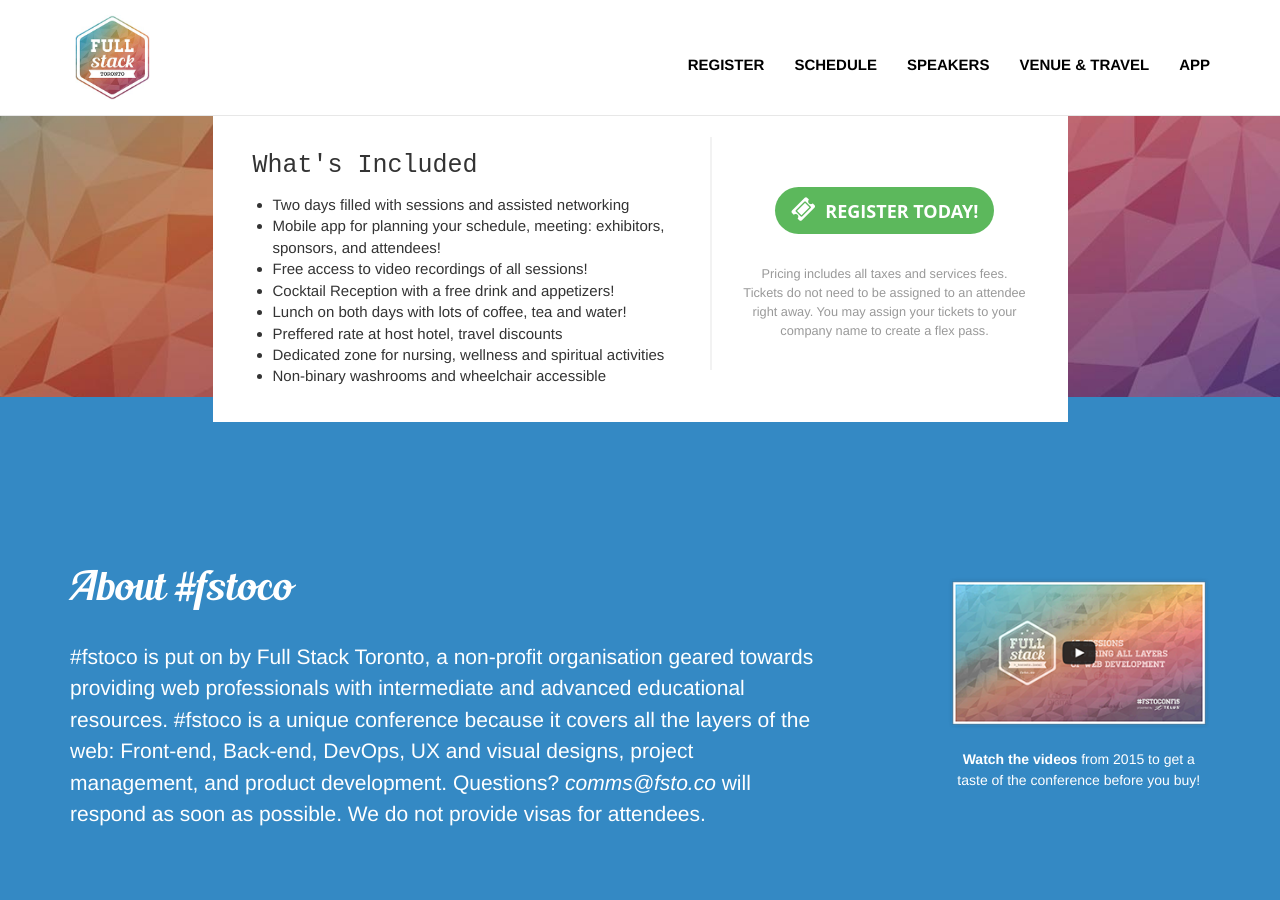
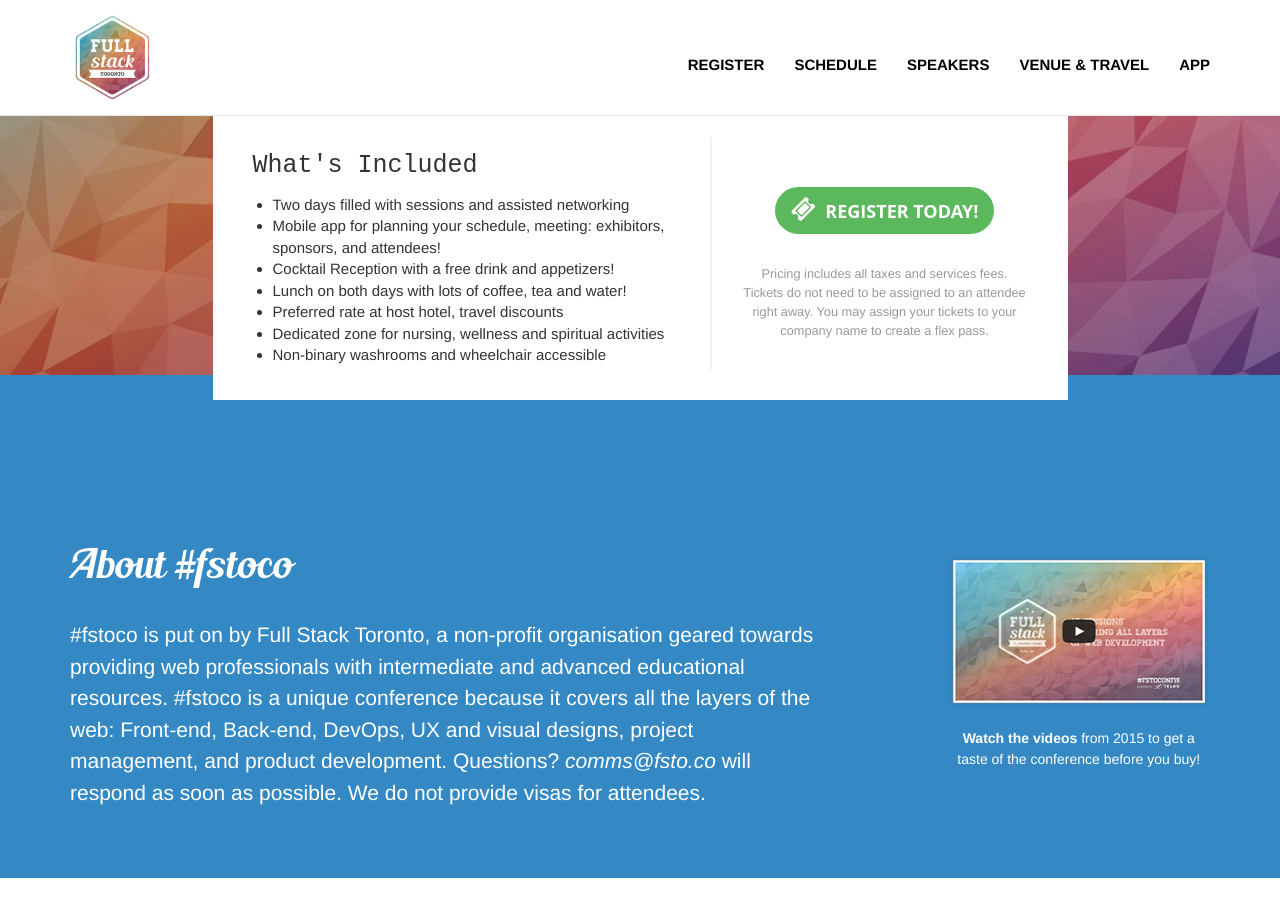
Before and after one commit to fullstackto/fstoco2016, a Jekyll site: the page built from index.html, in a window 1280 px wide and 900 px high, scrolled down 414 px. Built offline with Jekyll 4.4.1, drawn with Linux system fonts in a browser that asks for light colours; some of the changed text lies outside the part shown.

Commit message:
Spelling error, hover logo

```diff
--- a/_includes/big_header.html
+++ b/_includes/big_header.html
@@ -16,10 +16,9 @@
 						<ul>
 							<li>Two days filled with sessions and assisted networking</li>
 							<li>Mobile app for planning your schedule, meeting: exhibitors, sponsors, and attendees!</li>
-							<li>Free access to video recordings of all sessions!</li>
 							<li>Cocktail Reception with a free drink and appetizers!</li>
 							<li>Lunch on both days with lots of coffee, tea and water!</li>
-							<li>Preffered rate at host hotel, travel discounts</li>
+							<li>Preferred rate at host hotel, travel discounts</li>
 							<li>Dedicated zone for nursing, wellness and spiritual activities</li>
 							<li>Non-binary washrooms and wheelchair accessible</li>
 						</ul>
--- a/_includes/footer.html
+++ b/_includes/footer.html
@@ -40,6 +40,12 @@
 				<p class="rank">Bronze Sponsor- Exhibitor</p>
 				<div class="sponsor-img">
 					<a href="http://www.ca.com/us.html" target="_blank"><img src="/static/images/sponsors/ca-tech.jpg" class="img-responsive" alt="CA Technologies" /></a>
+				</div>
+			</div>
+			<div class="sponsor">
+				<p class="rank">Bronze Sponsor- Exhibitor</p>
+				<div class="sponsor-img">
+					<a href="https://www.hover.com/" target="_blank"><img src="/static/images/sponsors/hover.jpg" class="img-responsive" alt="Hover" /></a>
 				</div>
 			</div>
 			<div class="sponsor">
```
Also changed, not shown: static/images/sponsors/hover.jpg (added).
